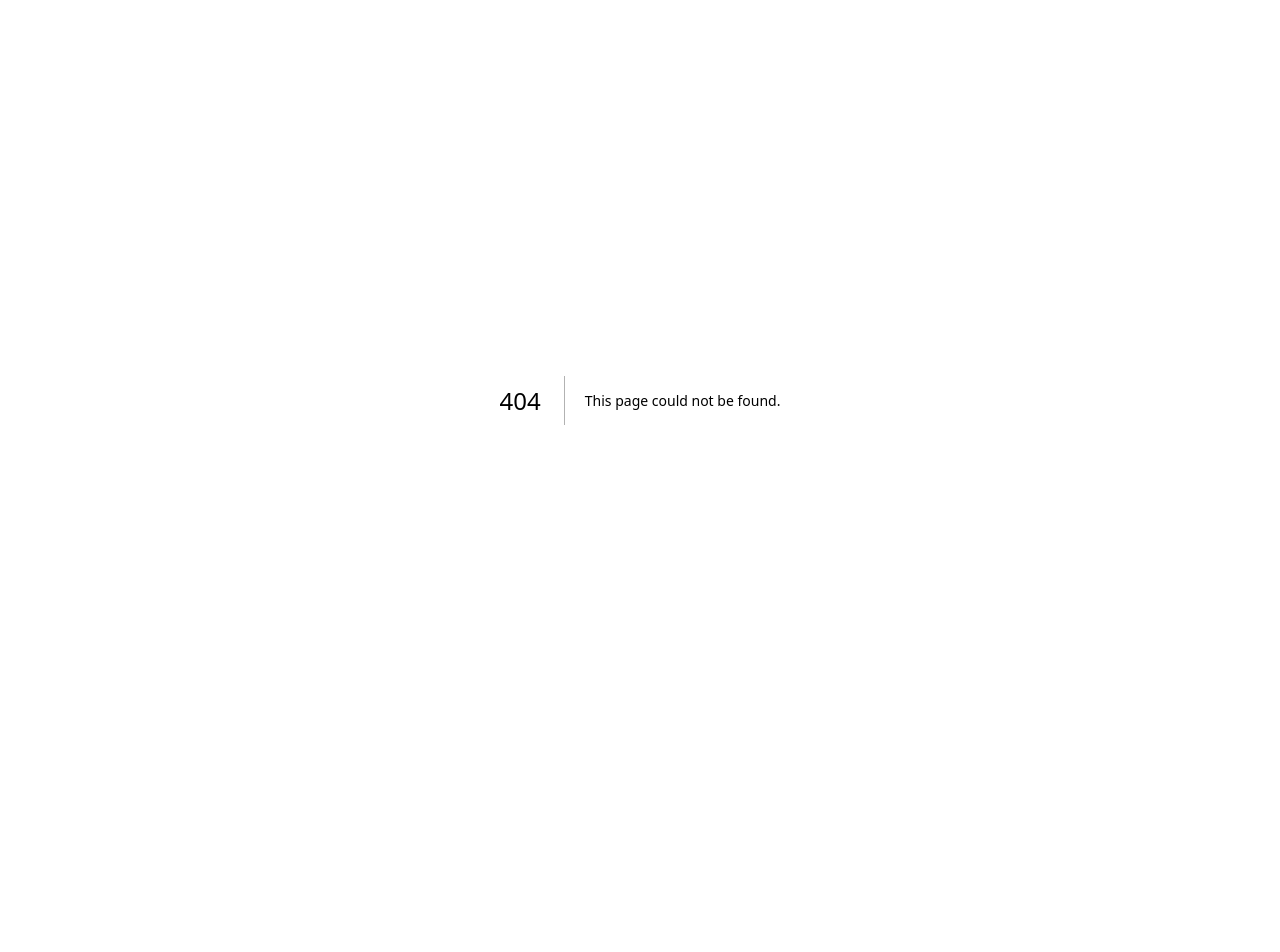
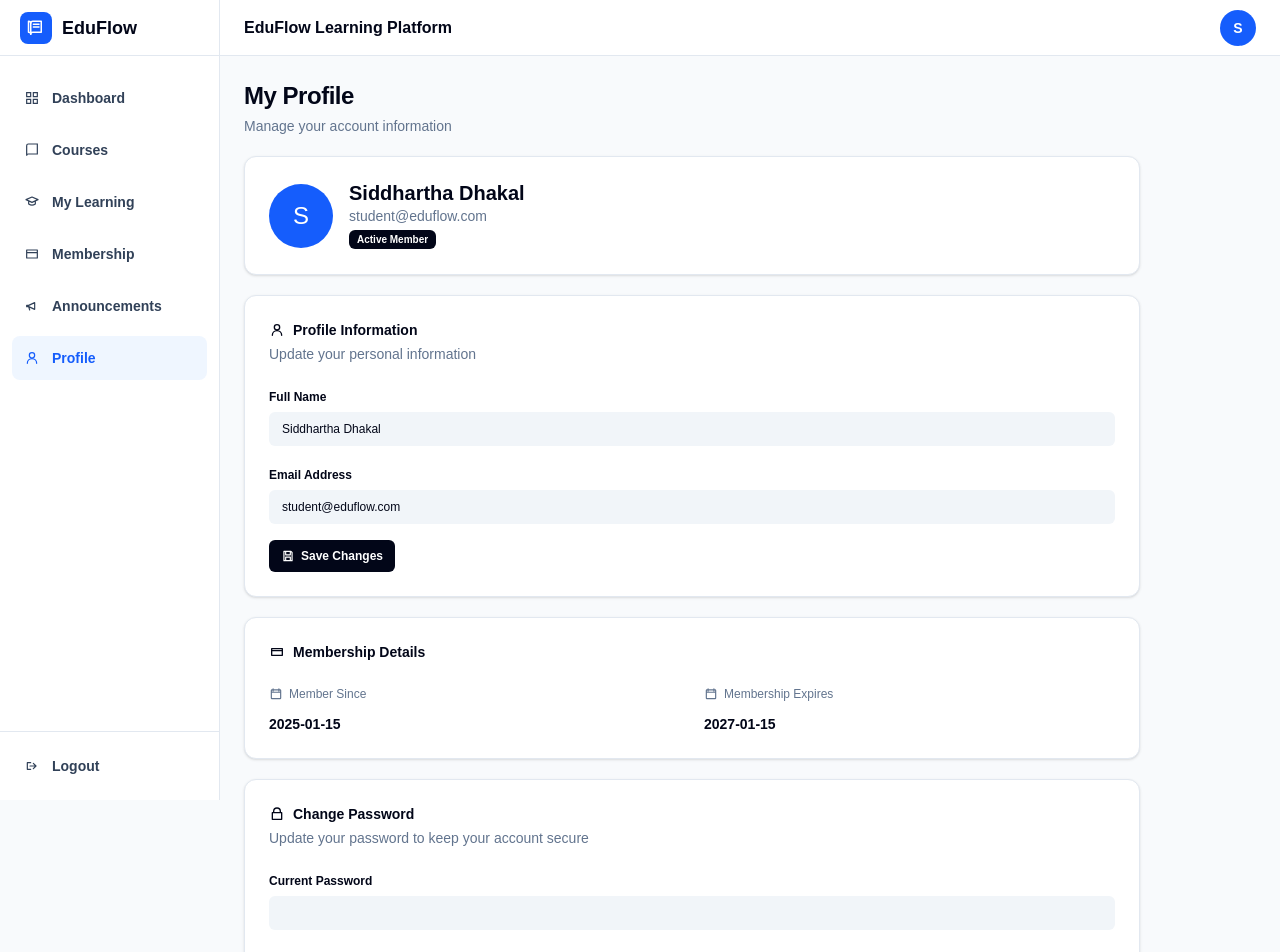
Before and after one commit to SiddharthaDhakal2/EduFlow, a Next.js app in the folder frontend/: page /user/profile in a window 1280 px wide. Before the commit this address had no page. Shown: the top 952 px of the page. Before the commit the page ends 800 px from the top, so only its background shows below. Built offline with nearby package versions, Linux system fonts and the light colour scheme.

Commit message:
Add user profile page

```diff
--- /dev/null
+++ b/frontend/app/(dashboard)/user/profile/page.tsx
@@ -0,0 +1,220 @@
+export const metadata = {
+  title: "My Profile - EduFlow",
+};
+
+export default function ProfilePage() {
+  return (
+    <div className="max-w-4xl space-y-5">
+      <section>
+        <h1 className="text-2xl font-black tracking-[-0.02em] text-slate-950">
+          My Profile
+        </h1>
+        <p className="mt-1 text-sm text-slate-500">
+          Manage your account information
+        </p>
+      </section>
+
+      <section className="rounded-xl border border-slate-200 bg-white p-6 shadow-sm">
+        <div className="flex items-center gap-4">
+          <div className="flex h-16 w-16 shrink-0 items-center justify-center rounded-full bg-blue-600 text-2xl font-medium text-white">
+            S
+          </div>
+          <div>
+            <h2 className="text-xl font-black leading-tight text-slate-950">
+              Siddhartha Dhakal
+            </h2>
+            <p className="text-sm text-slate-500">student@eduflow.com</p>
+            <span className="mt-1 inline-flex rounded-md bg-slate-950 px-2 py-0.5 text-[10px] font-bold text-white">
+              Active Member
+            </span>
+          </div>
+        </div>
+      </section>
+
+      <section className="rounded-xl border border-slate-200 bg-white p-6 shadow-sm">
+        <SectionTitle
+          icon={<UserIcon />}
+          title="Profile Information"
+          description="Update your personal information"
+        />
+
+        <form className="mt-5 space-y-4">
+          <Field label="Full Name" defaultValue="Siddhartha Dhakal" />
+          <Field label="Email Address" defaultValue="student@eduflow.com" />
+          <button
+            type="button"
+            className="inline-flex items-center gap-1.5 rounded-md bg-slate-950 px-3 py-2 text-xs font-bold text-white transition hover:-translate-y-0.5 hover:bg-blue-600"
+          >
+            <SaveIcon />
+            Save Changes
+          </button>
+        </form>
+      </section>
+
+      <section className="rounded-xl border border-slate-200 bg-white p-6 shadow-sm">
+        <SectionTitle icon={<CardIcon />} title="Membership Details" />
+
+        <div className="mt-6 grid gap-6 sm:grid-cols-2">
+          <div>
+            <div className="flex items-center gap-1.5 text-xs text-slate-500">
+              <CalendarIcon />
+              <span>Member Since</span>
+            </div>
+            <p className="mt-3 text-sm font-black text-slate-950">
+              2025-01-15
+            </p>
+          </div>
+
+          <div>
+            <div className="flex items-center gap-1.5 text-xs text-slate-500">
+              <CalendarIcon />
+              <span>Membership Expires</span>
+            </div>
+            <p className="mt-3 text-sm font-black text-slate-950">
+              2027-01-15
+            </p>
+          </div>
+        </div>
+      </section>
+
+      <section className="rounded-xl border border-slate-200 bg-white p-6 shadow-sm">
+        <SectionTitle
+          icon={<LockIcon />}
+          title="Change Password"
+          description="Update your password to keep your account secure"
+        />
+
+        <form className="mt-5 space-y-4">
+          <Field label="Current Password" type="password" />
+          <Field label="New Password" type="password" />
+          <Field label="Confirm New Password" type="password" />
+          <button
+            type="button"
+            className="inline-flex items-center gap-1.5 rounded-md bg-slate-950 px-3 py-2 text-xs font-bold text-white transition hover:-translate-y-0.5 hover:bg-blue-600"
+          >
+            <LockIcon small />
+            Change Password
+          </button>
+        </form>
+      </section>
+    </div>
+  );
+}
+
+function SectionTitle({
+  icon,
+  title,
+  description,
+}: {
+  icon: React.ReactNode;
+  title: string;
+  description?: string;
+}) {
+  return (
+    <div>
+      <div className="flex items-center gap-2 text-sm font-black text-slate-950">
+        {icon}
+        <h2>{title}</h2>
+      </div>
+      {description ? (
+        <p className="mt-1 text-sm text-slate-500">{description}</p>
+      ) : null}
+    </div>
+  );
+}
+
+function Field({
+  label,
+  defaultValue,
+  type = "text",
+}: {
+  label: string;
+  defaultValue?: string;
+  type?: string;
+}) {
+  return (
+    <label className="block">
+      <span className="text-xs font-bold text-slate-950">{label}</span>
+      <input
+        className="mt-1 w-full rounded-md border border-transparent bg-slate-100 px-3 py-2 text-xs text-slate-950 outline-none transition focus:border-blue-200 focus:bg-white focus:ring-4 focus:ring-blue-600/10"
+        defaultValue={defaultValue}
+        type={type}
+      />
+    </label>
+  );
+}
+
+function UserIcon() {
+  return (
+    <svg aria-hidden="true" className="h-4 w-4" fill="none" viewBox="0 0 24 24">
+      <path
+        d="M12 12a4 4 0 1 0 0-8 4 4 0 0 0 0 8Zm-7 8a7 7 0 0 1 14 0"
+        stroke="currentColor"
+        strokeLinecap="round"
+        strokeLinejoin="round"
+        strokeWidth="2"
+      />
+    </svg>
+  );
+}
+
+function SaveIcon() {
+  return (
+    <svg aria-hidden="true" className="h-3.5 w-3.5" fill="none" viewBox="0 0 24 24">
+      <path
+        d="M5 4h12l2 2v14H5V4Zm3 0v6h8V4M8 20v-6h8v6"
+        stroke="currentColor"
+        strokeLinecap="round"
+        strokeLinejoin="round"
+        strokeWidth="2"
+      />
+    </svg>
+  );
+}
+
+function CardIcon() {
+  return (
+    <svg aria-hidden="true" className="h-4 w-4" fill="none" viewBox="0 0 24 24">
+      <path
+        d="M4 7h16v10H4V7Zm0 3h16"
+        stroke="currentColor"
+        strokeLinecap="round"
+        strokeLinejoin="round"
+        strokeWidth="2"
+      />
+    </svg>
+  );
+}
+
+function CalendarIcon() {
+  return (
+    <svg aria-hidden="true" className="h-3.5 w-3.5" fill="none" viewBox="0 0 24 24">
+      <path
+        d="M7 3v4M17 3v4M4 9h16M5 5h14a1 1 0 0 1 1 1v13a1 1 0 0 1-1 1H5a1 1 0 0 1-1-1V6a1 1 0 0 1 1-1Z"
+        stroke="currentColor"
+        strokeLinecap="round"
+        strokeLinejoin="round"
+        strokeWidth="2"
+      />
+    </svg>
+  );
+}
+
+function LockIcon({ small = false }: { small?: boolean }) {
+  return (
+    <svg
+      aria-hidden="true"
+      className={small ? "h-3.5 w-3.5" : "h-4 w-4"}
+      fill="none"
+      viewBox="0 0 24 24"
+    >
+      <path
+        d="M7 10V8a5 5 0 0 1 10 0v2M5 10h14v10H5V10Z"
+        stroke="currentColor"
+        strokeLinecap="round"
+        strokeLinejoin="round"
+        strokeWidth="2"
+      />
+    </svg>
+  );
+}
```
